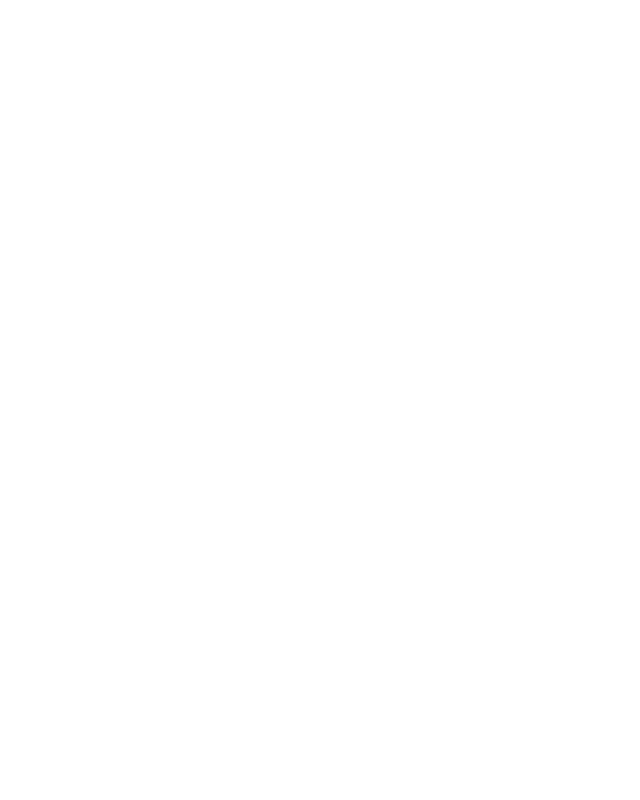
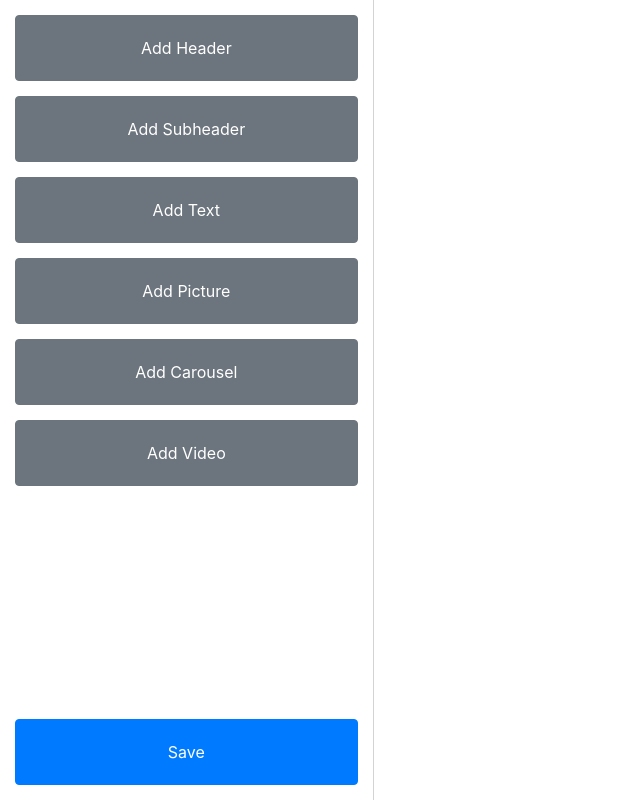
Before and after one commit to Dcorb1209/portfolio-website, a React (Create React App) app: page /EditProject in a window 1280 px wide. Shown: the whole page, without its empty margins (0-640 px from the left). Built offline with nearby package versions, Linux system fonts and the light colour scheme.

Commit message:
layout for edit project page started

```diff
--- /dev/null
+++ b/src/Pages/CSS/EditProject.css
@@ -0,0 +1,27 @@
+.side-menu {
+    display: flex;
+    flex-direction: column;
+    flex-grow: .18;
+    justify-content: space-between;
+    padding: 15px;
+    border-color: lightgray;
+    border-width: 1px;
+    border-right-style: solid;
+}
+
+.add-button {
+    padding-top: 20px;
+    padding-bottom: 20px;
+    margin-bottom: 15px;
+}
+
+.save-button {
+    padding-top: 20px;
+    padding-bottom: 20px;
+}
+
+.page {
+    min-height: 100vh;
+    display: flex;
+    flex-direction: row;
+}
--- a/src/Pages/EditProject.js
+++ b/src/Pages/EditProject.js
@@ -1,5 +1,6 @@
 import React from 'react';
-import { Container, Row, Col } from 'react-bootstrap';
+import { Button } from 'react-bootstrap';
+import './CSS/EditProject.css';
 
 class EditProject extends React.Component {
 
@@ -13,11 +14,19 @@
 
     render() {
         return (
-            <Container>
-                <Row>
-                    <Col></Col>
-                </Row>
-            </Container>
+            <div className="page">
+                <div className="side-menu">
+                    <div className="button-group">
+                        <Button className="add-button" variant="secondary" block >Add Header</Button>
+                        <Button className="add-button" variant="secondary" block >Add Subheader</Button>
+                        <Button className="add-button" variant="secondary" block >Add Text</Button>
+                        <Button className="add-button" variant="secondary" block >Add Picture</Button>
+                        <Button className="add-button" variant="secondary" block >Add Carousel</Button>
+                        <Button className="add-button" variant="secondary" block >Add Video</Button>
+                    </div>
+                    <Button className="save-button" variant="primary" block >Save</Button>
+                </div>
+            </div>
         );
     }
 
```
